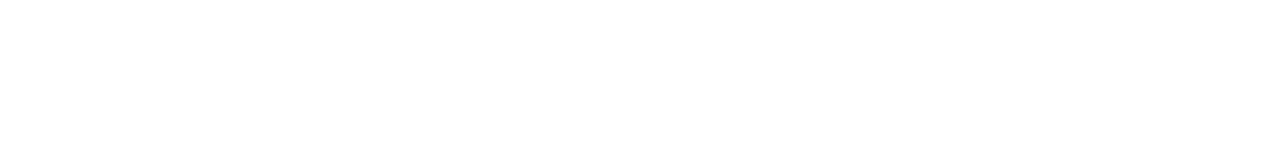
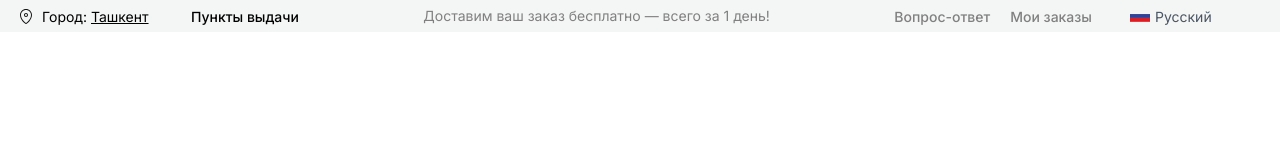
Before and after one commit to Eldorbek06/uzum.uz-clone, a website built with Vite: page index.html in a window 1280 px wide. Built offline with nearby package versions, Linux system fonts and the light colour scheme.

Commit message:
header-ceil html, scss, js created

```diff
--- a/index.html
+++ b/index.html
@@ -5,15 +5,92 @@
 	<meta charset="UTF-8">
 	<meta http-equiv="X-UA-Compatible" content="IE=edge">
 	<meta name="viewport" content="width=device-width, initial-scale=1.0">
-	<link rel="icon" sizes="32x32" href="/public/icons/uzum-logo.png" />
+	<link rel="icon" sizes="32x32" href="/icons/uzum-logo.png" />
 	<link rel="stylesheet" href="/scss/normalize.scss">
 	<link rel="stylesheet" href="/scss/style.scss">
+	<link rel="stylesheet" href="/scss/header.scss">
 	<title>Uzum Market &mdash; интернет-магазин</title>
 </head>
 
 <body>
 
-
+	<div class="wrapper">
+		<header class="header">
+			<div class="header-ceil">
+				<div class="container">
+					<div class="header-ceil__inner">
+						<div class="header-ceil__item header-ceil__item_left">
+							<div class="header-ceil__place">
+								<img class="header-ceil__place-marker" src="/icons/header/place-marker.svg" alt="icon">
+								<div>
+									<span>Город:</span>
+									<select class="header-ceil__select">
+										<option value="Ташкент">Ташкент</option>
+										<option value="Республика Каракалпакстан">Республика Каракалпакстан</option>
+										<option value="Андижанская область">Андижанская область</option>
+										<option value="Бухарская область">Бухарская область</option>
+										<option value="Джизакская область">Джизакская область</option>
+										<option value="Кашкадарьинская область">Кашкадарьинская область</option>
+										<option value="Навоийская область">Навоийская область</option>
+										<option value="Наманганская область">Наманганская область</option>
+										<option value="Самаркандская область">Самаркандская область</option>
+										<option value="Сурхандарьинская область">Сурхандарьинская область</option>
+										<option value="Сырдарьинская область">Сырдарьинская область</option>
+										<option value="Ташкентская область">Ташкентская область</option>
+										<option value="Ферганская область">Ферганская область</option>
+										<option value="Хорезмская область">Хорезмская область</option>
+									</select>
+								</div>
+							</div>
+							<a href="https://uzum.uz/ru/about/delivery-points"
+								class="header-ceil__text header-ceil__text_bold">
+								Пункты выдачи
+							</a>
+						</div>
+						<div class="header-ceil__item header-ceil__item_center">
+							<div class="header-ceil__text header-ceil__text_gray header-ceil__text_lh">
+								Доставим ваш заказ бесплатно — всего за 1 день!
+							</div>
+						</div>
+						<div class="header-ceil__item header-ceil__item_right">
+							<a href="https://uzum.uz/ru/faq"
+								class="header-ceil__text header-ceil__text_gray header-ceil__text_bold">
+								Вопрос-ответ
+							</a>
+							<a href="#" class="header-ceil__text header-ceil__text_gray header-ceil__text_bold">
+								Мои заказы
+							</a>
+							<div class="languages" id="languages">
+								<div class="languages__area"></div>
+								<div class="languages__inner">
+									<div class="languages__item" data-lang-item="ru">
+										<img class="languages__icon" src="/icons/header/ru.svg" alt="icon">
+										<span class="languages__text">Русский</span>
+									</div>
+									<div class="languages__item" data-lang-item="uz">
+										<img class="languages__icon" src="/icons/header/uzb.svg" alt="icon">
+										<span class="languages__text">O'zbekcha</span>
+									</div>
+									<div class="languages__list">
+										<div class="languages__item" data-lang-item="uz">
+											<img class="languages__icon" src="/icons/header/uzb.svg" alt="icon">
+											<span class="languages__text">O'zbekcha</span>
+										</div>
+										<div class="languages__item" data-lang-item="ru">
+											<img class="languages__icon" src="/icons/header/ru.svg" alt="icon">
+											<span class="languages__text">Русский</span>
+										</div>
+									</div>
+								</div>
+							</div>
+						</div>
+					</div>
+				</div>
+			</div>
+		</header>
+		<main class="main"></main>
+		<footer class="footer"></footer>
+	</div>
 
 	<script type="module" src="/modules/main.js"></script>
 </body>
--- a/modules/main.js
+++ b/modules/main.js
@@ -0,0 +1,31 @@
+let langsBlocks = document.querySelectorAll('#languages'),
+    langsItems = document.querySelectorAll('[data-lang-item]'),
+    autoLangSet = localStorage.getItem('lang')
+
+langsBlocks.forEach(el => {
+    if (autoLangSet != null) {
+        if (autoLangSet == 'uz') {
+            el.classList.add('langs-uz')
+        } else {
+            el.classList.remove('langs-uz')
+        }
+    }
+
+    el.onclick = () => { classNameToggle(el, 'languages-active') }
+})
+
+langsItems.forEach(el => {
+    el.onclick = () => {
+        langsBlocks.forEach(item => {
+            if (el.dataset.langItem == 'ru') {
+                item.classList.remove('langs-uz')
+                localStorage.setItem('lang', 'ru')
+            } else {
+                item.classList.add('langs-uz')
+                localStorage.setItem('lang', 'uz')
+            }
+        })
+    }
+})
+
+function classNameToggle(htmlElem, className) { htmlElem.classList.contains(className) ? htmlElem.classList.remove(className) : htmlElem.classList.add(className) }
--- /dev/null
+++ b/scss/header.scss
@@ -0,0 +1,177 @@
+@import '/scss/style';
+
+.header {
+    user-select: none;
+}
+
+.header-ceil {
+    background-color: #F4F5F5;
+
+    &__inner {
+        height: 32px;
+        display: flex;
+        align-items: center;
+        justify-content: center;
+        font-size: 14px;
+        font-family: $inter;
+
+        @media (min-width: $md) {
+            justify-content: space-between;
+        }
+    }
+
+    &__item {
+        display: none;
+        align-items: center;
+        gap: 20px;
+
+        &_left {
+            @media (min-width: $md) {
+                display: flex;
+            }
+        }
+
+        &_center {
+            text-align: center;
+            display: block;
+
+            @media (min-width: $md) {
+                display: none;
+            }
+
+            @media (min-width: $lg) {
+                display: block;
+            }
+        }
+
+        &_right {
+            @media (min-width: $md) {
+                display: flex;
+            }
+        }
+    }
+
+    &__place {
+        cursor: pointer;
+        display: flex;
+        gap: 10px;
+    }
+
+    &__place-marker {
+        width: 12px;
+    }
+
+    &__select {
+        all: unset;
+        width: 80px;
+        white-space: nowrap;
+        text-decoration: underline;
+    }
+
+    &__text {
+        cursor: pointer;
+
+        &_gray {
+            color: gray;
+        }
+
+        &_lh {
+            line-height: .85rem;
+        }
+
+        &_bold {
+            font-weight: 500;
+        }
+    }
+}
+
+.languages {
+    cursor: pointer;
+    position: relative;
+
+    &__area {
+        position: fixed;
+        display: none;
+        z-index: 10;
+        top: 0;
+        left: 0;
+        width: 100%;
+        height: 100vh;
+    }
+
+    &__inner {
+        z-index: 20;
+        position: relative;
+    }
+
+    &__item {
+        display: flex;
+        gap: 5px;
+        align-items: center;
+        margin-left: 8px;
+        padding-left: 10px;
+        padding-right: 10px;
+        width: 120px;
+
+        &:nth-child(2),
+        &:nth-child(4) {
+            display: none;
+        }
+    }
+
+    &__icon {
+        height: 20px;
+    }
+
+    &__text {
+        color: #4B5563;
+    }
+
+    &__list {
+        transition: 0.3s;
+        visibility: hidden;
+        opacity: 0;
+        position: absolute;
+        width: max-content;
+        margin-top: 5px;
+        border-radius: 0 0 6px 6px;
+        box-shadow: 0 0 5px rgba(0, 0, 0, 0.4);
+        background-color: #fff;
+        padding: 5px 0;
+
+        &:hover {
+            background-color: rgba(204, 204, 204, 0.557);
+        }
+    }
+}
+
+.languages-active {
+    .languages__area {
+        display: block;
+    }
+
+    .languages__list {
+        visibility: visible;
+        opacity: 1;
+    }
+}
+
+.langs-uz {
+    [data-lang-item='uz'] {
+        display: flex;
+    }
+
+    [data-lang-item='ru'] {
+        display: none;
+    }
+
+    .languages__list {
+        [data-lang-item='ru'] {
+            display: flex;
+        }
+
+        [data-lang-item='uz'] {
+            display: none;
+        }
+    }
+}
--- a/scss/normalize.scss
+++ b/scss/normalize.scss
@@ -128,10 +128,6 @@ a {
   text-decoration: none;
 }
 
-a:hover {
-  text-decoration: underline;
-}
-
 // Lists
 ul,
 ol {
--- a/scss/style.scss
+++ b/scss/style.scss
@@ -1,3 +1,25 @@
-table{
-    // border: 1px solid black;
+@import url(https://fonts.googleapis.com/css?family=Inter:100,200,300,regular,500,600,700,800,900);
+@import url(https://fonts.googleapis.com/css?family=Roboto:100,100italic,300,300italic,regular,italic,500,500italic,700,700italic,900,900italic);
+
+$main-purple: #7000FF;
+$sm: 640px;
+$md: 960px;
+$lg: 1280px;
+$inter: 'Inter';
+$roboto: 'Roboto';
+
+.container {
+    max-width: 1280px;
+    padding: 0 10px;
+    margin: auto;
+
+    @media (min-width: $md) {
+        padding: 0 20px;
+    }
 }
+
+.wrapper{
+    min-height: 100vh;
+    display: grid;
+    grid-template-rows: auto 1fr auto;
+}
```
Also changed, not shown: scss/footer.scss (added).
